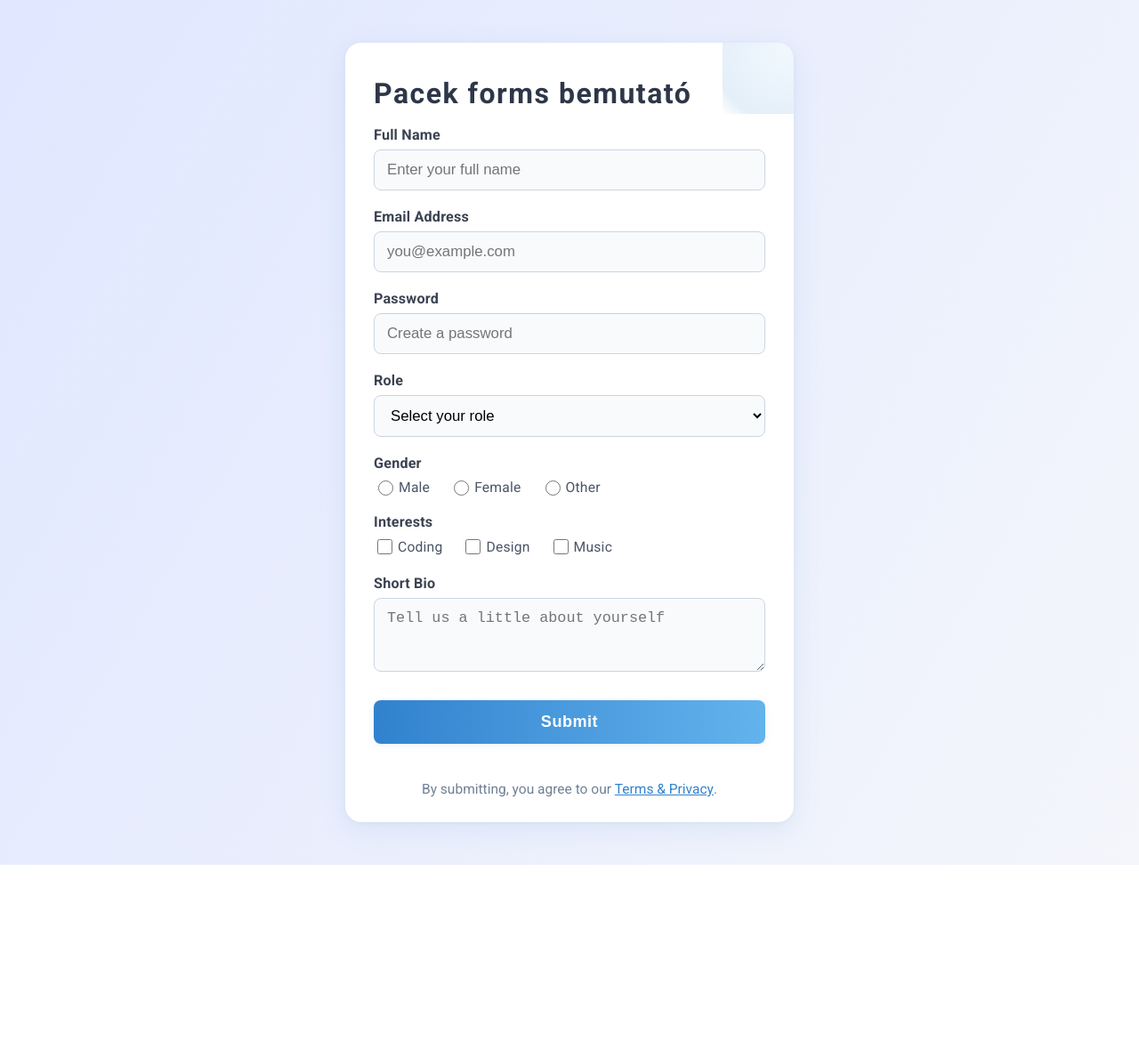
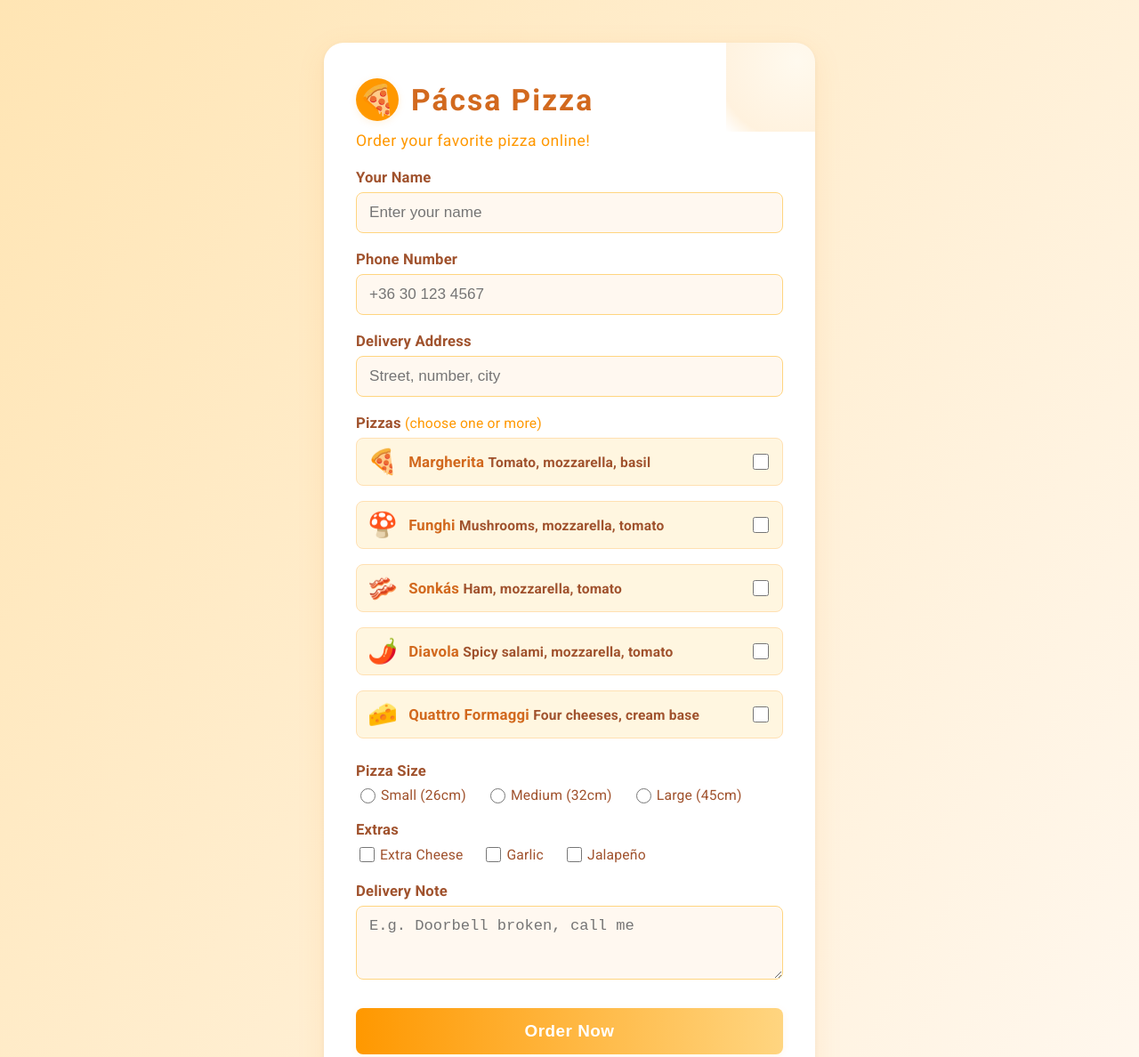
Before and after one commit to Ivan-R3tk3s-PG/20250918_Retkesivan, a plain HTML site: page index.html in a window 1280 px wide. Shown: the top 1188 px of the page at 89% size. Before the commit the page ends 972 px from the top, so only its background shows below. Drawn offline with Linux system fonts and the light colour scheme.

Commit message:
Update index.html

```diff
--- a/index.html
+++ b/index.html
@@ -3,23 +3,23 @@
 <head>
     <meta charset="UTF-8">
     <meta name="viewport" content="width=device-width, initial-scale=1.0">
-    <title>Form Showcase</title>
+    <title>Pácsa Pizza - Order Online</title>
     <link href="https://fonts.googleapis.com/css?family=Roboto:400,700&display=swap" rel="stylesheet">
     <style>
         body {
-            background: linear-gradient(120deg, #e0e7ff 0%, #f4f6fb 100%);
+            background: linear-gradient(120deg, #ffe5b4 0%, #fff8f0 100%);
             font-family: 'Roboto', Arial, sans-serif;
             margin: 0;
             padding: 0;
             min-height: 100vh;
         }
         .container {
-            max-width: 440px;
+            max-width: 480px;
             margin: 48px auto;
             background: #fff;
-            border-radius: 18px;
-            box-shadow: 0 8px 32px rgba(49, 130, 206, 0.10), 0 1.5px 6px rgba(0,0,0,0.04);
-            padding: 38px 32px 28px 32px;
+            border-radius: 22px;
+            box-shadow: 0 8px 32px rgba(255, 140, 0, 0.10), 0 1.5px 6px rgba(0,0,0,0.04);
+            padding: 40px 36px 30px 36px;
             position: relative;
             overflow: hidden;
         }
@@ -28,21 +28,45 @@
             position: absolute;
             top: -60px;
             right: -60px;
-            width: 140px;
-            height: 140px;
-            background: radial-gradient(circle, #90cdf4 0%, #3182ce 80%, transparent 100%);
+            width: 160px;
+            height: 160px;
+            background: radial-gradient(circle, #ffd580 0%, #ff9800 80%, transparent 100%);
             opacity: 0.13;
             z-index: 0;
         }
-        h2 {
-            margin-top: 0;
+        .logo {
+            display: flex;
+            align-items: center;
+            gap: 14px;
+            margin-bottom: 12px;
+        }
+        .logo-icon {
+            width: 48px;
+            height: 48px;
+            background: radial-gradient(circle at 60% 40%, #ff9800 70%, #ffd580 100%);
+            border-radius: 50%;
+            display: flex;
+            align-items: center;
+            justify-content: center;
+            font-size: 2.1rem;
+            box-shadow: 0 2px 8px rgba(255,152,0,0.13);
+        }
+        h1 {
+            margin: 0;
             font-weight: 900;
-            color: #2d3748;
-            letter-spacing: 1.5px;
-            font-size: 2rem;
-            margin-bottom: 18px;
+            color: #d2691e;
+            letter-spacing: 2px;
+            font-size: 2.1rem;
             z-index: 1;
             position: relative;
+            font-family: 'Roboto', Arial, sans-serif;
+        }
+        .subtitle {
+            color: #ff9800;
+            font-size: 1.1rem;
+            margin-bottom: 22px;
+            font-weight: 500;
+            letter-spacing: 0.5px;
         }
         form {
             display: flex;
@@ -57,33 +81,72 @@
         }
         label {
             font-weight: 600;
-            color: #3b4252;
+            color: #a0522d;
             margin-bottom: 7px;
             display: block;
-            font-size: 1.01rem;
+            font-size: 1.04rem;
             letter-spacing: 0.2px;
         }
         input[type="text"],
         input[type="email"],
-        input[type="password"],
+        input[type="tel"],
         select,
         textarea {
             width: 100%;
             padding: 12px 14px;
-            border: 1.5px solid #cbd5e1;
+            border: 1.5px solid #ffd580;
             border-radius: 8px;
-            font-size: 1.05rem;
-            background: #f8fafc;
+            font-size: 1.07rem;
+            background: #fff8f0;
             transition: border 0.2s, box-shadow 0.2s;
             box-sizing: border-box;
         }
         input:focus,
         select:focus,
         textarea:focus {
-            border-color: #3182ce;
+            border-color: #ff9800;
             outline: none;
             background: #fff;
-            box-shadow: 0 0 0 2px #90cdf4;
+            box-shadow: 0 0 0 2px #ffd580;
+        }
+        .pizza-options {
+            display: flex;
+            flex-direction: column;
+            gap: 10px;
+        }
+        .pizza-card {
+            display: flex;
+            align-items: center;
+            gap: 12px;
+            background: #fff6e0;
+            border-radius: 8px;
+            padding: 10px 12px;
+            border: 1px solid #ffe0b2;
+            transition: box-shadow 0.2s;
+        }
+        .pizza-card:hover {
+            box-shadow: 0 2px 8px rgba(255,152,0,0.09);
+        }
+        .pizza-emoji {
+            font-size: 1.7rem;
+        }
+        .pizza-info {
+            flex: 1;
+        }
+        .pizza-title {
+            font-weight: 700;
+            color: #d2691e;
+            font-size: 1.05rem;
+        }
+        .pizza-desc {
+            font-size: 0.97rem;
+            color: #a0522d;
+        }
+        .pizza-card input[type="checkbox"] {
+            accent-color: #ff9800;
+            width: 18px;
+            height: 18px;
+            margin-left: 8px;
         }
         .radio-group,
         .checkbox-group {
@@ -96,14 +159,14 @@
             font-weight: 400;
             margin-bottom: 0;
             font-size: 0.98rem;
-            color: #4a5568;
+            color: #a0522d;
             cursor: pointer;
             display: flex;
             align-items: center;
         }
         .radio-group input[type="radio"],
         .checkbox-group input[type="checkbox"] {
-            accent-color: #3182ce;
+            accent-color: #ff9800;
             margin-right: 6px;
             width: 17px;
             height: 17px;
@@ -113,46 +176,46 @@
             resize: vertical;
         }
         button {
-            background: linear-gradient(90deg, #3182ce 0%, #63b3ed 100%);
+            background: linear-gradient(90deg, #ff9800 0%, #ffd580 100%);
             color: #fff;
             border: none;
             border-radius: 8px;
-            padding: 14px 0;
-            font-size: 1.13rem;
+            padding: 15px 0;
+            font-size: 1.18rem;
             font-weight: 800;
             cursor: pointer;
             margin-top: 8px;
             transition: background 0.18s, box-shadow 0.18s;
-            box-shadow: 0 2px 8px rgba(49,130,206,0.09);
+            box-shadow: 0 2px 8px rgba(255,152,0,0.09);
             letter-spacing: 0.5px;
         }
         button:hover, button:focus {
-            background: linear-gradient(90deg, #2563eb 0%, #4299e1 100%);
-            box-shadow: 0 4px 16px rgba(49,130,206,0.13);
+            background: linear-gradient(90deg, #e65100 0%, #ffb74d 100%);
+            box-shadow: 0 4px 16px rgba(255,152,0,0.13);
         }
         .form-footer {
             text-align: center;
             margin-top: 22px;
-            color: #718096;
+            color: #a0522d;
             font-size: 0.97rem;
             z-index: 1;
             position: relative;
         }
         .form-footer a {
-            color: #3182ce;
+            color: #ff9800;
             text-decoration: underline;
             font-weight: 500;
             transition: color 0.15s;
         }
         .form-footer a:hover {
-            color: #2563eb;
+            color: #e65100;
         }
         @media (max-width: 600px) {
             .container {
                 max-width: 98vw;
                 padding: 18px 6vw 18px 6vw;
             }
-            h2 {
+            h1 {
                 font-size: 1.3rem;
             }
         }
@@ -160,52 +223,93 @@
 </head>
 <body>
     <div class="container">
-        <h2>Pacek forms bemutató</h2>
+        <div class="logo">
+            <div class="logo-icon">🍕</div>
+            <h1>Pácsa Pizza</h1>
+        </div>
+        <div class="subtitle">Order your favorite pizza online!</div>
         <form>
             <div class="form-group">
-                <label for="fullname">Full Name</label>
-                <input type="text" id="fullname" name="fullname" placeholder="Enter your full name" required>
+                <label for="name">Your Name</label>
+                <input type="text" id="name" name="name" placeholder="Enter your name" required>
             </div>
             <div class="form-group">
-                <label for="email">Email Address</label>
-                <input type="email" id="email" name="email" placeholder="you@example.com" required>
+                <label for="phone">Phone Number</label>
+                <input type="tel" id="phone" name="phone" placeholder="+36 30 123 4567" pattern="^(\+?\d{1,3}[- ]?)?\d{9,12}$" required>
             </div>
             <div class="form-group">
-                <label for="password">Password</label>
-                <input type="password" id="password" name="password" placeholder="Create a password" required>
+                <label for="address">Delivery Address</label>
+                <input type="text" id="address" name="address" placeholder="Street, number, city" required>
             </div>
             <div class="form-group">
-                <label for="role">Role</label>
-                <select id="role" name="role" required>
-                    <option value="">Select your role</option>
-                    <option value="designer">Designer</option>
-                    <option value="developer">Developer</option>
-                    <option value="manager">Manager</option>
-                </select>
-            </div>
-            <div class="form-group">
-                <label>Gender</label>
-                <div class="radio-group">
-                    <label><input type="radio" name="gender" value="male" required> Male</label>
-                    <label><input type="radio" name="gender" value="female"> Female</label>
-                    <label><input type="radio" name="gender" value="other"> Other</label>
+                <label>Pizzas <span style="color:#ff9800;font-weight:400;font-size:0.98rem;">(choose one or more)</span></label>
+                <div class="pizza-options">
+                    <label class="pizza-card">
+                        <span class="pizza-emoji">🍕</span>
+                        <span class="pizza-info">
+                            <span class="pizza-title">Margherita</span>
+                            <span class="pizza-desc">Tomato, mozzarella, basil</span>
+                        </span>
+                        <input type="checkbox" name="pizza" value="margherita">
+                    </label>
+                    <label class="pizza-card">
+                        <span class="pizza-emoji">🍄</span>
+                        <span class="pizza-info">
+                            <span class="pizza-title">Funghi</span>
+                            <span class="pizza-desc">Mushrooms, mozzarella, tomato</span>
+                        </span>
+                        <input type="checkbox" name="pizza" value="funghi">
+                    </label>
+                    <label class="pizza-card">
+                        <span class="pizza-emoji">🥓</span>
+                        <span class="pizza-info">
+                            <span class="pizza-title">Sonkás</span>
+                            <span class="pizza-desc">Ham, mozzarella, tomato</span>
+                        </span>
+                        <input type="checkbox" name="pizza" value="sonkas">
+                    </label>
+                    <label class="pizza-card">
+                        <span class="pizza-emoji">🌶️</span>
+                        <span class="pizza-info">
+                            <span class="pizza-title">Diavola</span>
+                            <span class="pizza-desc">Spicy salami, mozzarella, tomato</span>
+                        </span>
+                        <input type="checkbox" name="pizza" value="diavola">
+                    </label>
+                    <label class="pizza-card">
+                        <span class="pizza-emoji">🧀</span>
+                        <span class="pizza-info">
+                            <span class="pizza-title">Quattro Formaggi</span>
+                            <span class="pizza-desc">Four cheeses, cream base</span>
+                        </span>
+                        <input type="checkbox" name="pizza" value="quattro-formaggi">
+                    </label>
                 </div>
             </div>
             <div class="form-group">
-                <label>Interests</label>
-                <div class="checkbox-group">
-                    <label><input type="checkbox" name="interests" value="coding"> Coding</label>
-                    <label><input type="checkbox" name="interests" value="design"> Design</label>
-                    <label><input type="checkbox" name="interests" value="music"> Music</label>
+                <label>Pizza Size</label>
+                <div class="radio-group">
+                    <label><input type="radio" name="size" value="small" required> Small (26cm)</label>
+                    <label><input type="radio" name="size" value="medium"> Medium (32cm)</label>
+                    <label><input type="radio" name="size" value="large"> Large (45cm)</label>
                 </div>
             </div>
             <div class="form-group">
-                <label for="bio">Short Bio</label>
-                <textarea id="bio" name="bio" rows="3" placeholder="Tell us a little about yourself"></textarea>
+                <label>Extras</label>
+                <div class="checkbox-group">
+                    <label><input type="checkbox" name="extras" value="extra-cheese"> Extra Cheese</label>
+                    <label><input type="checkbox" name="extras" value="garlic"> Garlic</label>
+                    <label><input type="checkbox" name="extras" value="jalapeno"> Jalapeño</label>
+                </div>
             </div>
-            <button type="submit">Submit</button>
+            <div class="form-group">
+                <label for="note">Delivery Note</label>
+                <textarea id="note" name="note" rows="3" placeholder="E.g. Doorbell broken, call me"></textarea>
+            </div>
+            <button type="submit">Order Now</button>
             <div class="form-footer">
-                By submitting, you agree to our <a href="#">Terms & Privacy</a>.
+                By ordering, you accept our <a href="#">Terms & Privacy</a>.<br>
+                &copy; 2025 Pácsa Pizza 🍕
             </div>
         </form>
     </div>
```
